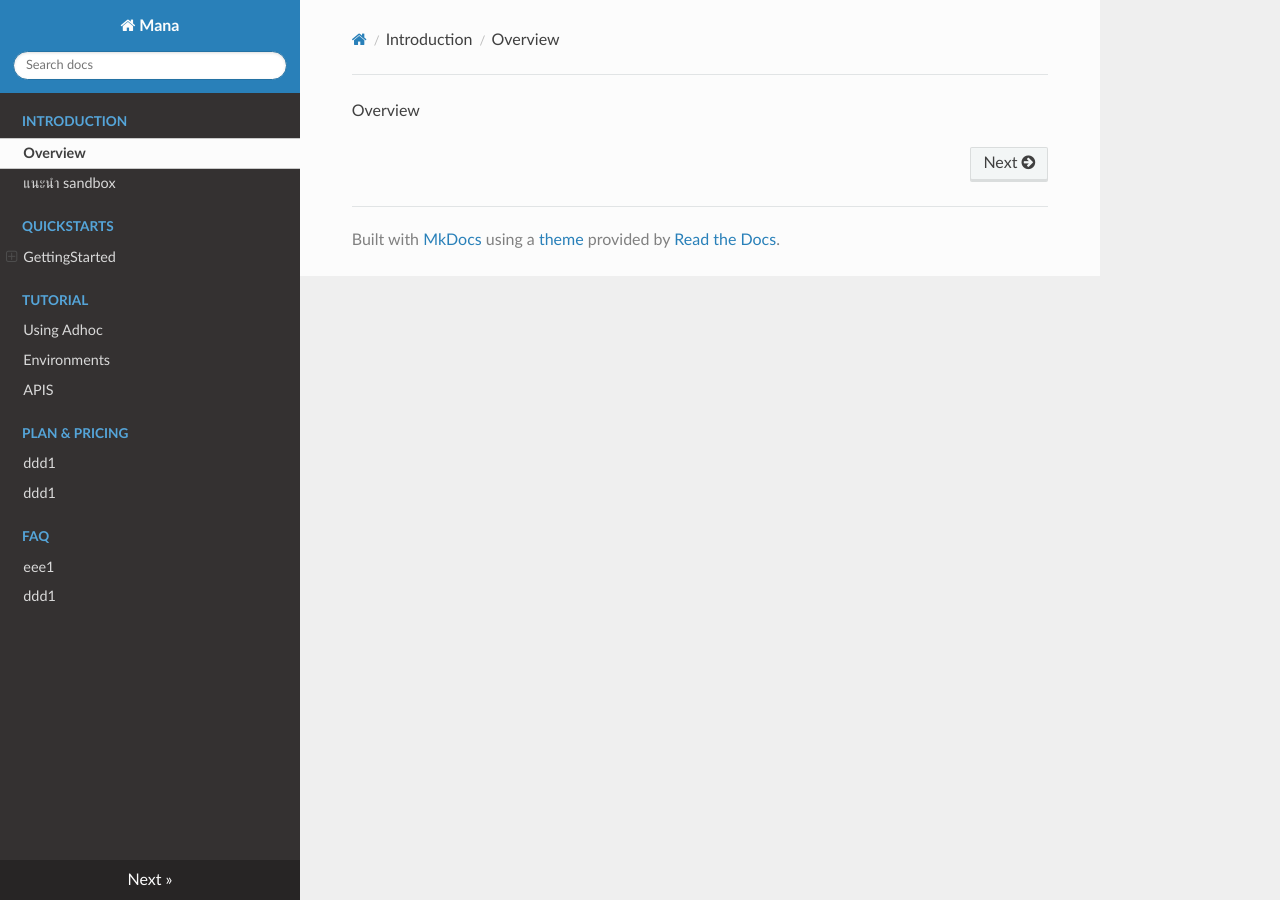
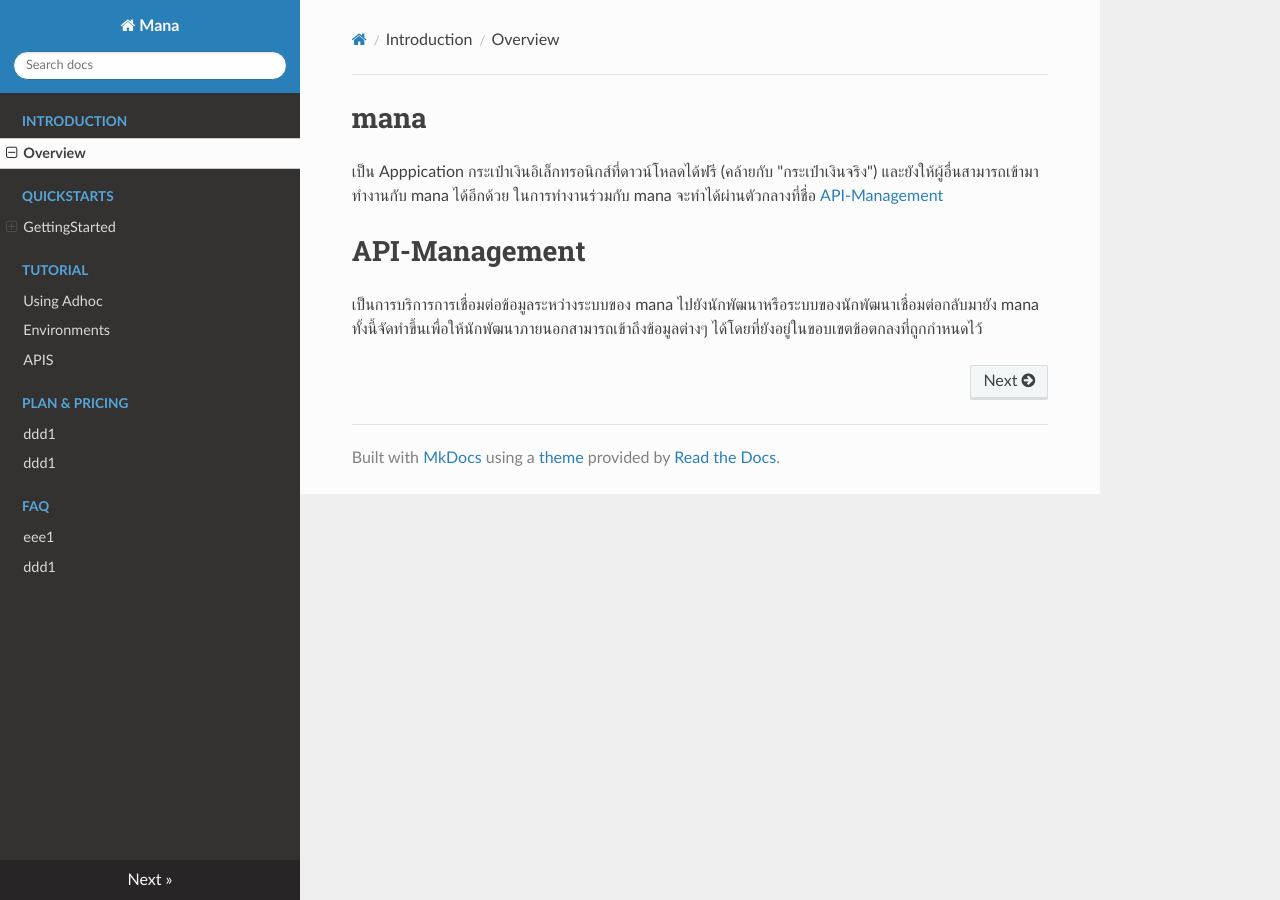
Before and after one commit to group-thes/doc-mana-dev, an MkDocs documentation site: the page built from docs/Introduction/Overview.md, in a window 1280 px wide. Built offline with MkDocs 1.6.1, drawn with Linux system fonts in a browser that asks for light colours; nearby versions of some CDN libraries.

```diff
--- a/docs/Introduction/Overview.md
+++ b/docs/Introduction/Overview.md
@@ -1 +1,8 @@
-Overview
+# mana
+   เป็น Apppication กระเป๋าเงินอิเล็กทรอนิกส์ที่ดาวน์โหลดได้ฟรี (คล้ายกับ "กระเป๋าเงินจริง") และยังให้ผู้อื่นสามารถเข้ามาทำงานกับ mana ได้อีกด้วย ในการทำงานร่วมกับ mana จะทำได้ผ่านตัวกลางที่ชื่อ         [API-Management](../Quickstarts/APIs.md)
+
+# API-Management
+เป็นการบริการการเชื่อมต่อข้อมูลระหว่างระบบของ mana
+ไปยังนักพัฒนาหรือระบบของนักพัฒนาเชื่อมต่อกลับมายัง mana
+ทั้งนี้จัดทำขึ้นเพื่อให้นักพัฒนาภายนอกสามารถเข้าถึงข้อมูลต่างๆ
+ได้โดยที่ยังอยู่ในขอบเขตข้อตกลงที่ถูกกำหนดไว้
--- a/mkdocs.yml
+++ b/mkdocs.yml
@@ -2,7 +2,7 @@ site_name: Mana
 nav:
     - Introduction:
         - Overview: 'Introduction/Overview.md'
-        - แนะนำ sandbox: 'Introduction/RecommendSandbox.md'
+        # - แนะนำ sandbox: 'Introduction/RecommendSandbox.md'
     - Quickstarts:
         - GettingStarted:
             - ขั้นตอนการสมัครร่วมงานกับมานะ: 'Quickstarts/GettingStarted.md'
```
Also changed, not shown: docs/Introduction/RecommendSandbox.md (+6 -0 lines), docs/Quickstarts/step_loginApiM.md (+8 -0 lines), docs/Quickstarts/imgs/slm1.PNG (added), docs/Quickstarts/imgs/slm2.PNG (added), docs/Quickstarts/imgs/slm3.PNG (added), docs/Quickstarts/imgs/slm4.PNG (added).
